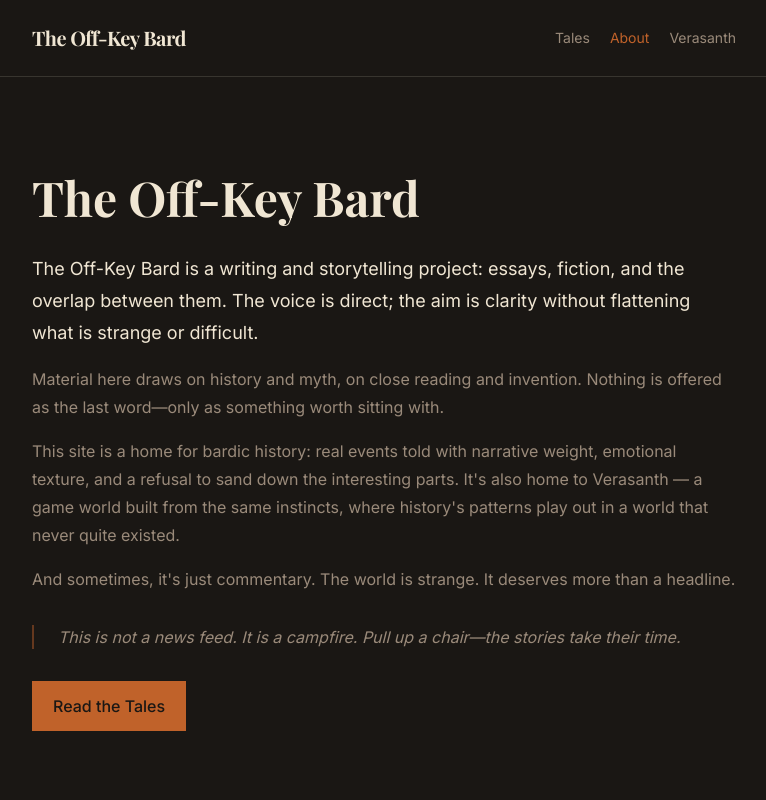
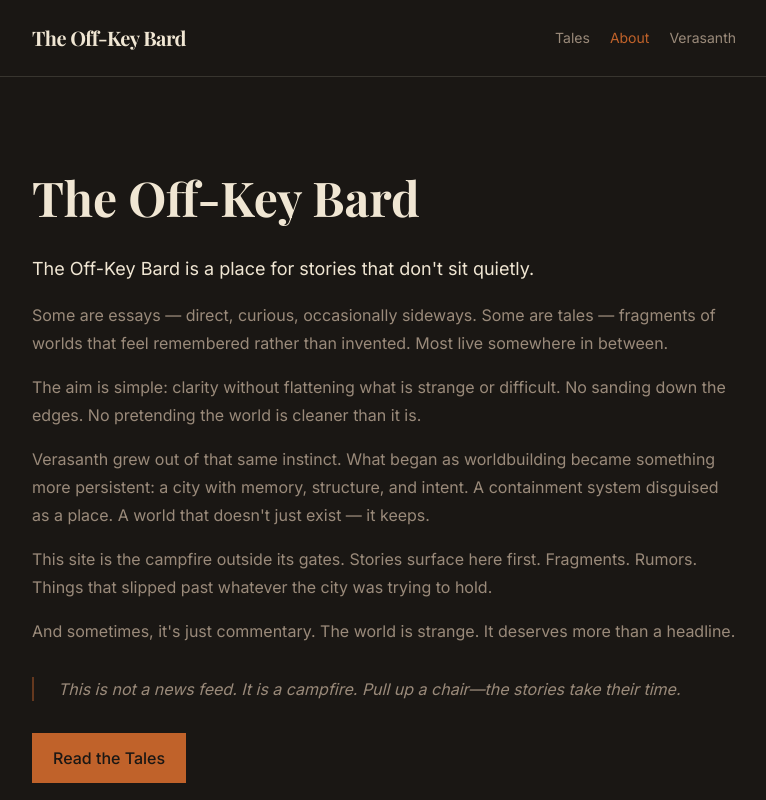
Before and after one commit to TheOff-KeyBard/theoffkeybard-web, a Next.js app: page /about in a window 1280 px wide. Shown: the top 800 px of the page, without its empty margins (256-1022 px from the left). Built offline with nearby package versions, Linux system fonts and the light colour scheme.

Commit message:
content: about page — tightened identity copy

```diff
--- a/app/about/page.tsx
+++ b/app/about/page.tsx
@@ -15,25 +15,22 @@ export default function AboutPage() {
           <h1 className="okb-h1">The Off-Key Bard</h1>
           <div className="space-y-4">
             <p className="okb-hero-intro">
-              The Off-Key Bard is a writing and storytelling project: essays,
-              fiction, and the overlap between them. The voice is direct; the aim
-              is clarity without flattening what is strange or difficult.
+              The Off-Key Bard is a place for stories that don't sit quietly.
             </p>
             <p className="okb-body">
-              Material here draws on history and myth, on close reading and
-              invention. Nothing is offered as the last word—only as something
-              worth sitting with.
+              Some are essays — direct, curious, occasionally sideways. Some are tales — fragments of worlds that feel remembered rather than invented. Most live somewhere in between.
             </p>
             <p className="okb-body">
-              This site is a home for bardic history: real events told with
-              narrative weight, emotional texture, and a refusal to sand down
-              the interesting parts. It&apos;s also home to Verasanth — a game
-              world built from the same instincts, where history&apos;s patterns
-              play out in a world that never quite existed.
+              The aim is simple: clarity without flattening what is strange or difficult. No sanding down the edges. No pretending the world is cleaner than it is.
             </p>
             <p className="okb-body">
-              And sometimes, it&apos;s just commentary. The world is strange. It
-              deserves more than a headline.
+              Verasanth grew out of that same instinct. What began as worldbuilding became something more persistent: a city with memory, structure, and intent. A containment system disguised as a place. A world that doesn't just exist — it keeps.
+            </p>
+            <p className="okb-body">
+              This site is the campfire outside its gates. Stories surface here first. Fragments. Rumors. Things that slipped past whatever the city was trying to hold.
+            </p>
+            <p className="okb-body">
+              And sometimes, it's just commentary. The world is strange. It deserves more than a headline.
             </p>
           </div>
           <BardsNote>
```
